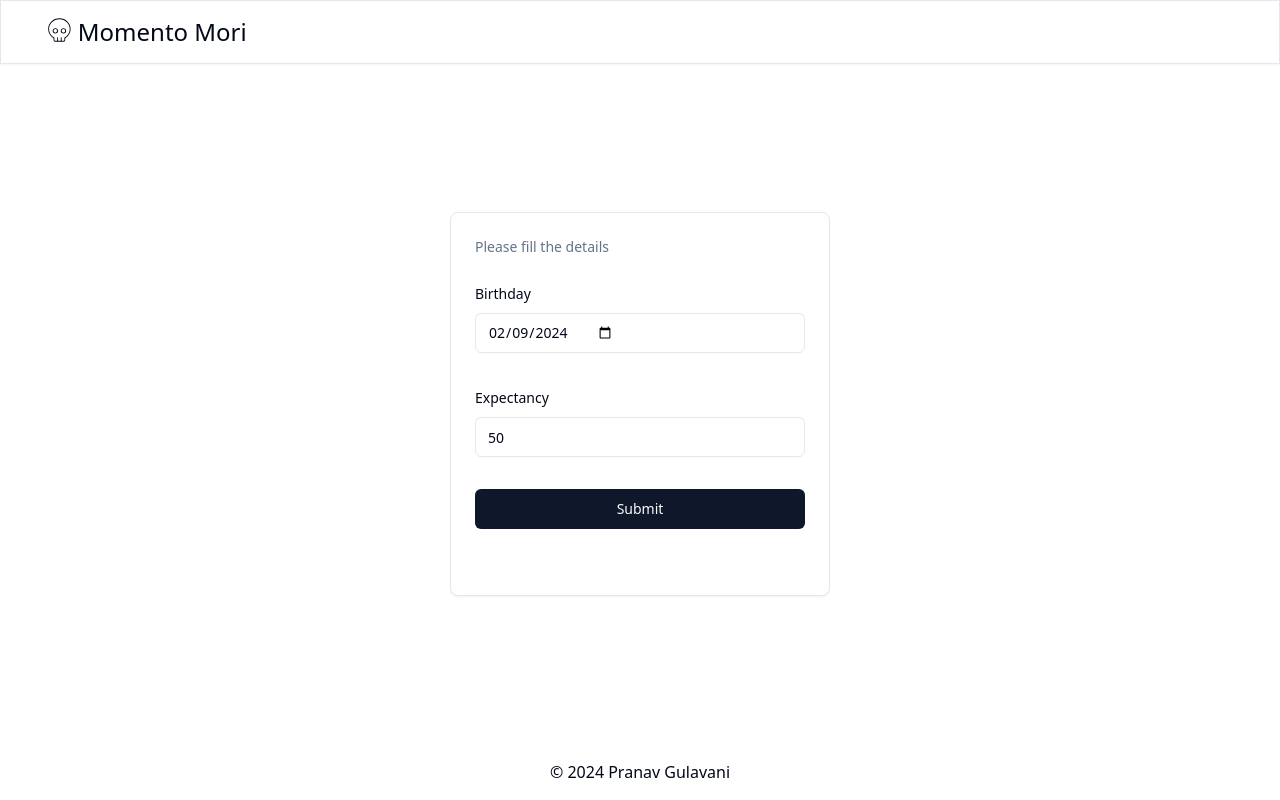
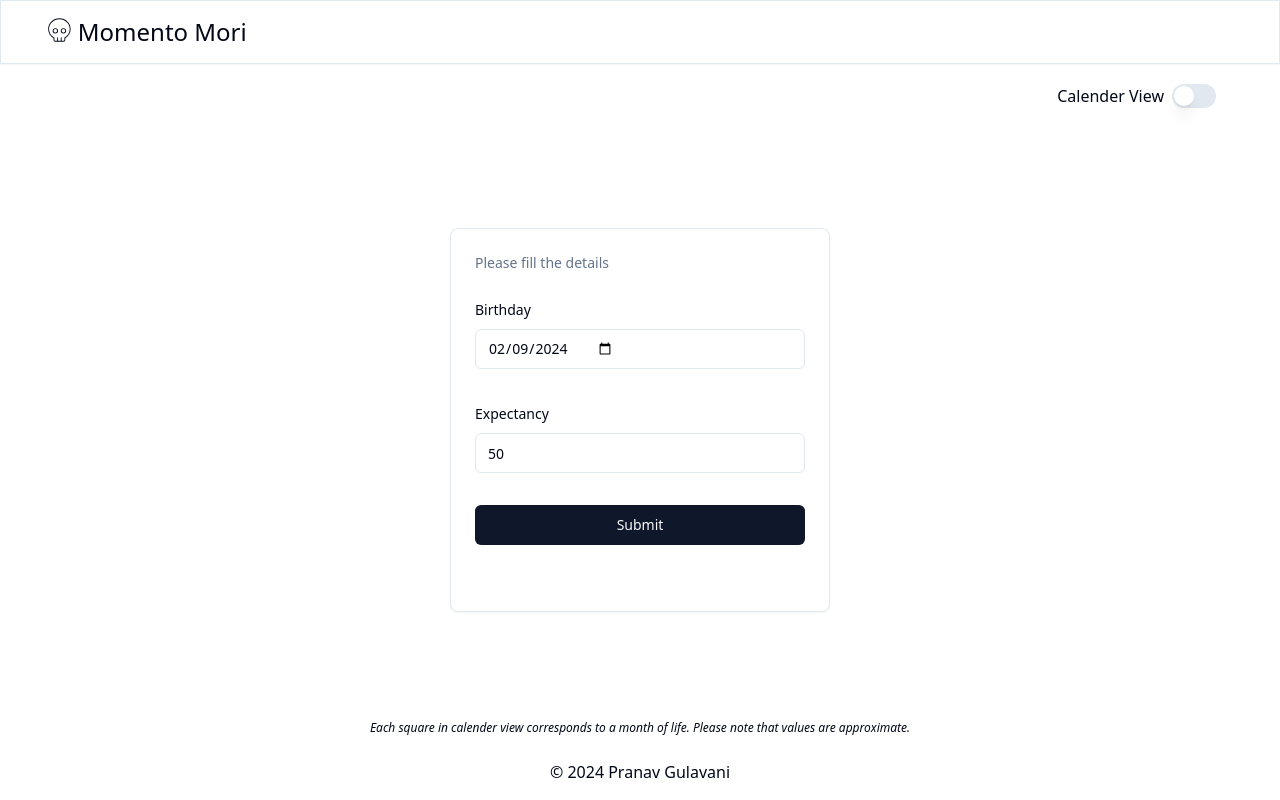
Before and after one commit to pranavgulavani/momento-mori, a React (Vite) app: page / in a window 1280 px wide. Built offline with nearby package versions, Linux system fonts and the light colour scheme.

Commit message:
Basic config change of initial state.

```diff
--- a/src/App.tsx
+++ b/src/App.tsx
@@ -30,21 +30,27 @@ import {
   CardHeader,
 } from "./components/ui/card";
 import { cn } from "./lib/utils";
+import { Switch } from "./components/ui/switch";
 
 function App() {
+  const [calenderView, setCalenderView] = useState(false);
   const [data, setData] = useState({
-    weeksSpent: 0,
-    weeksRemaining: 0,
+    weeksSpent: -1,
+    weeksRemaining: -1,
     viewTimeline: false,
-    spentLifeInpercent: 0,
+    spentLifeInpercent: -1,
     age: 0,
+    monthsSpent: 0,
+    monthsRemaining: 0,
   });
 
   const handleSetData = (
     weeksSpent: number,
     weeksRemaining: number,
     spentLifeInPecentage: number,
-    age: number
+    age: number,
+    monthsSpent: number,
+    monthsRemaining: number
   ): void => {
     setData((data) => ({
       ...data,
@@ -53,8 +59,14 @@ function App() {
       viewTimeline: true,
       spentLifeInpercent: spentLifeInPecentage,
       age: age,
+      monthsSpent,
+      monthsRemaining,
     }));
   };
+
+  function handleCalenderView() {
+    setCalenderView(!calenderView);
+  }
   const chartData = [
     { name: "Weeks Spent", value: data.weeksSpent },
     { name: "Weeks Remaining", value: data.weeksRemaining },
@@ -94,15 +106,24 @@ function App() {
         <div className="basis-16">
           <Header />
         </div>
+        <div className="flex justify-end items-center px-4 md:px-16 basis-16 py-3">
+          <label htmlFor="calenderView" className="mr-2">
+            Calender View
+          </label>
+          <Switch checked={calenderView} onCheckedChange={handleCalenderView} />
+        </div>
         <div className="flex gap-4 justify-center items-center flex-1 md:flex-row flex-col py-3">
           <div>
             <MomentoForm handleSetData={handleSetData} />
           </div>
-          {data.age > 0 && (
+          {data.weeksSpent >= 0 && (
             <>
               <div>
+                {!calenderView && (
                   <Card
-                  className={cn(" w-[350px] md:w-[380px] mx-2 md:mx-auto h-96")}
+                    className={cn(
+                      " w-[350px] md:w-[380px] mx-2 md:mx-auto h-96"
+                    )}
                   >
                     <CardHeader>
                       <CardDescription>Result</CardDescription>
@@ -141,13 +162,19 @@ function App() {
                       </Table>
                     </CardContent>
                   </Card>
+                )}
               </div>
               <div>
+                {!calenderView && (
                   <Card
-                  className={cn(" w-[350px] md:w-[380px] mx-2 md:mx-auto h-96")}
+                    className={cn(
+                      " w-[350px] md:w-[380px] mx-2 md:mx-auto h-96"
+                    )}
                   >
                     <CardHeader>
-                    <CardDescription>Chart</CardDescription>
+                      <CardDescription>
+                        Time Spent / Time Remaining
+                      </CardDescription>
                     </CardHeader>
                     <ResponsiveContainer width="100%" height="80%">
                       <PieChart>
@@ -172,10 +199,25 @@ function App() {
                       </PieChart>
                     </ResponsiveContainer>
                   </Card>
+                )}
               </div>
+              {calenderView && (
+                <div className="flex w-[90%] md:w-[60%] flex-wrap">
+                  <Timeline
+                    monthsSpent={data.monthsSpent}
+                    monthsRemaining={data.monthsRemaining}
+                  />
+                </div>
+              )}
             </>
           )}
         </div>
+        <p className="my-2 text-center text-xs">
+          <i>
+            Each square in calender view corresponds to a month of life. Please
+            note that values are approximate.
+          </i>
+        </p>
         <div className="basis-14 ">
           <Footer />
         </div>
```
Lines whose indentation alone changed are shown as unchanged.
